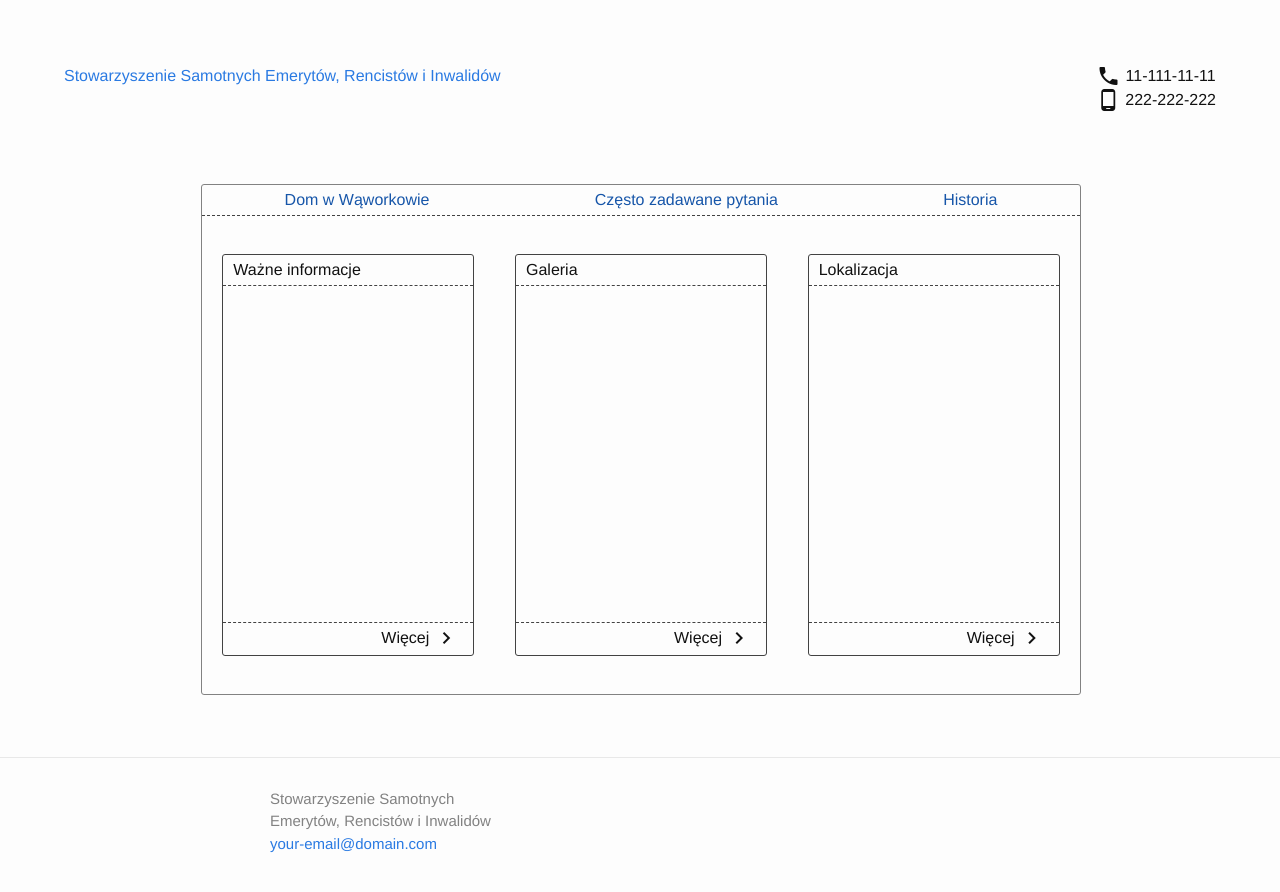
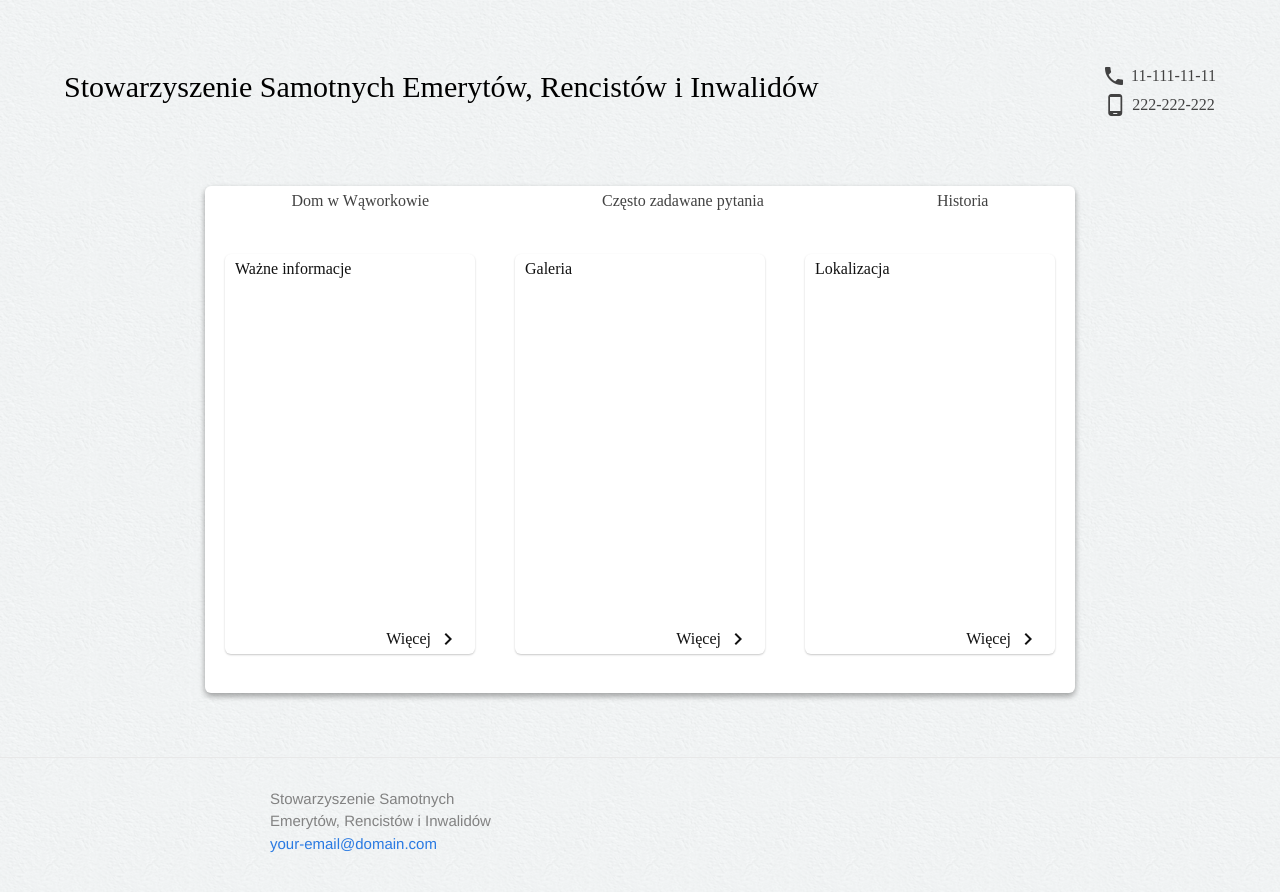
Before and after one commit to paweltar/stowarzyszenie, a Jekyll site: the page built from index.html, in a window 1280 px wide. Shown: the top 892 px of the page. Built offline with Jekyll 4.4.1, drawn with Linux system fonts in a browser that asks for light colours; some web fonts are replaced.

Commit message:
Layout in progress

```diff
--- a/_includes/head.html
+++ b/_includes/head.html
@@ -11,4 +11,5 @@
   <link rel="alternate" type="application/rss+xml" title="{{ site.title }}" href="{{ "/feed.xml" | prepend: site.baseurl | prepend: site.url }}">
   <link href="https://fonts.googleapis.com/icon?family=Material+Icons"
       rel="stylesheet">
+  <link rel="stylesheet" href="//brick.a.ssl.fastly.net/Alegreya:400,400i/Muli:400,600">
 </head>
--- a/_sass/_landing-page.scss
+++ b/_sass/_landing-page.scss
@@ -1,19 +1,20 @@
 .landing-page-wrapper {
   margin: 5%;
   .home {
+    background-color: white;
     display: flex;
     flex-direction: column;
     align-content: space-between;
     width: 100%;
     max-width: 1000px;
     height: 100%;
-    border: 1px solid $grey-color;
-    border-radius: 3px;
+    box-shadow: 0 3px 6px rgba(0,0,0,0.16), 0 3px 6px rgba(0,0,0,0.23);
+    border-radius: 6px;
+    font-family: 'Muli';
     nav {
       ul {
         height: 30px;
         align-items: center;
-        border-bottom: 1px dashed $grey-color-dark;
         display: flex;
         flex-direction: row;
         justify-content: space-around;
@@ -31,6 +32,9 @@
             height: 30px;
             padding-top: 6px;
           }
+          a {
+            color: $grey-color-dark;
+          }
         }
       }
     }
@@ -42,14 +46,15 @@
       align-items: center;
       flex-wrap: wrap;
       .card {
+        background-color: white;
         width: 250px;
         height: 400px;
         margin: 20px;
-        border: 1px solid $grey-color-dark;
-        border-radius: 3px;
+        box-shadow: 0 1px 2px 0 rgba(0,0,0,0.22);
+        border-radius: 6px;
         .card-title {
           height: 30px;
-          border-bottom: 1px dashed $grey-color-dark;
+          border-radius: 6px 6px 0 0;
           display: flex;
           flex-direction: row;
           align-items: center;
@@ -59,11 +64,11 @@
           }
         }
         .card-content {
-            height: 336px;
+            height: 340px;
         }
         .card-footer {
           height: 30px;
-          border-top: 1px dashed $grey-color-dark;
+          border-radius: 0 0 6px 6px;
           display: flex;
           align-items: center;
           justify-content: flex-end;
@@ -75,3 +80,16 @@
     }
   }
 }
+
+.dark-purple {
+  background-color: #35284A;
+  color: white;
+}
+.purple {
+  background-color: #816F90;
+  color: white;
+}
+.orange {
+  background-color: #FB7D79;
+  color: black;
+}
--- a/_sass/_layout.scss
+++ b/_sass/_layout.scss
@@ -5,6 +5,8 @@ body {
   display: flex;
   min-height: 100vh;
   flex-direction: column;
+  /* Background pattern from subtlepatterns.com */
+  background: url(/img/assets/handmadepaper.png) repeat center center fixed;
 }
 
 .site-header {
@@ -20,21 +22,29 @@ body {
     .header-title {
       text-decoration: none;
       margin-left: 5%;
-      width: 40%;
+      width: 60%;
       @include media-query($on-palm) {
         @include center-on-mobile;
       };
+      .site-title {
+        font-family: 'Alegreya';
+        font-size: 30px;
+        color: black;
+      }
     }
     .header-contact-info {
       margin-right: 5%;
+      color: $grey-color-dark;
       li {
         list-style: none;
         display: flex;
         flex-direction: row;
         justify-content: center;
         align-items: center;
+        padding-bottom: 5px;
         p {
           margin-left: 5px;
+          font-family: 'Muli'
         }
       }
       @include media-query($on-palm) {
--- a/css/main.scss
+++ b/css/main.scss
@@ -2,7 +2,6 @@
 # Only the main Sass file needs front matter (the dashes are enough)
 ---
 @charset "utf-8";
-
 
 
 // Our variables
```
Also changed, not shown: img/assets/handmadepaper.png (added), img/assets/ricepaper.png (added), img/assets/wood-bg.jpg (added).
